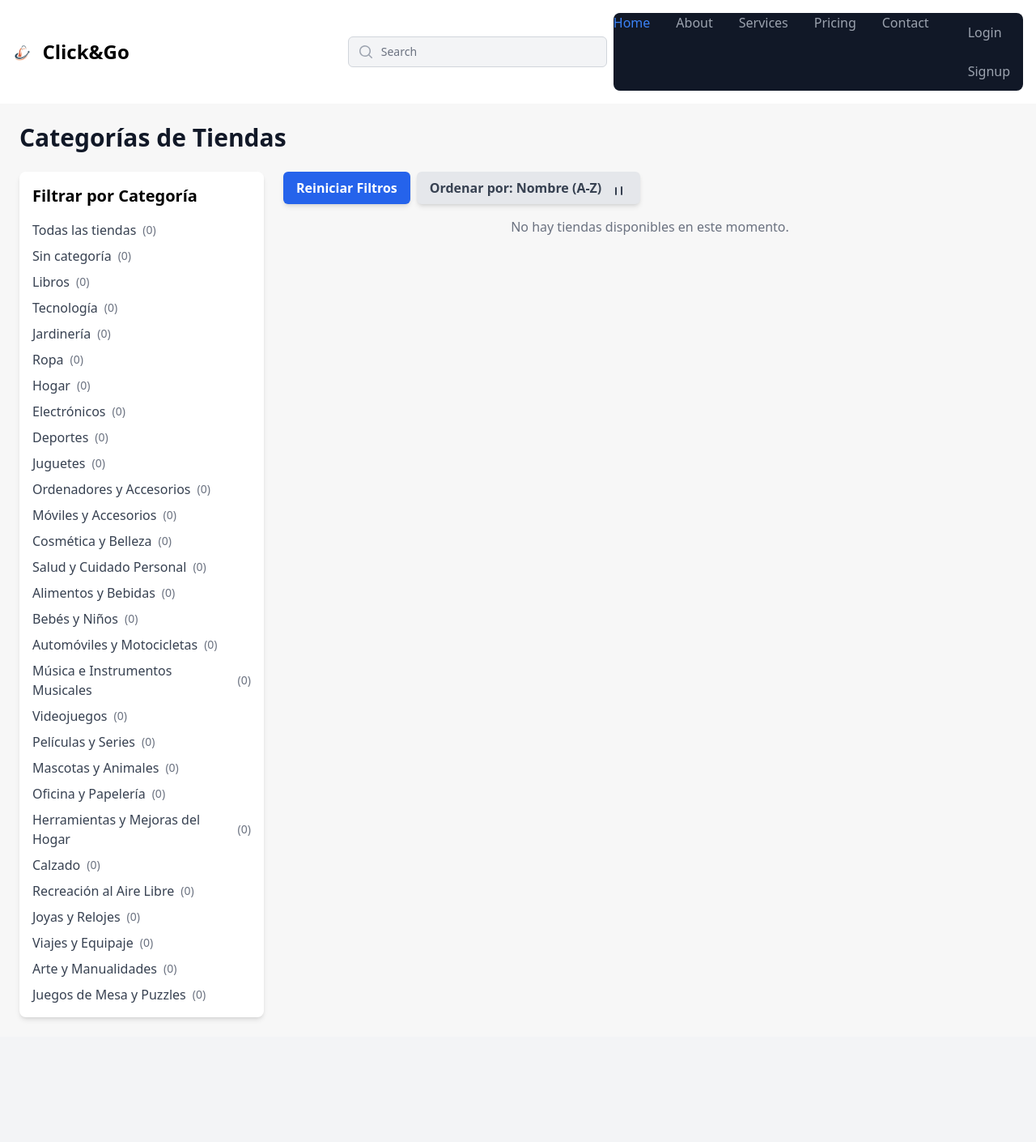
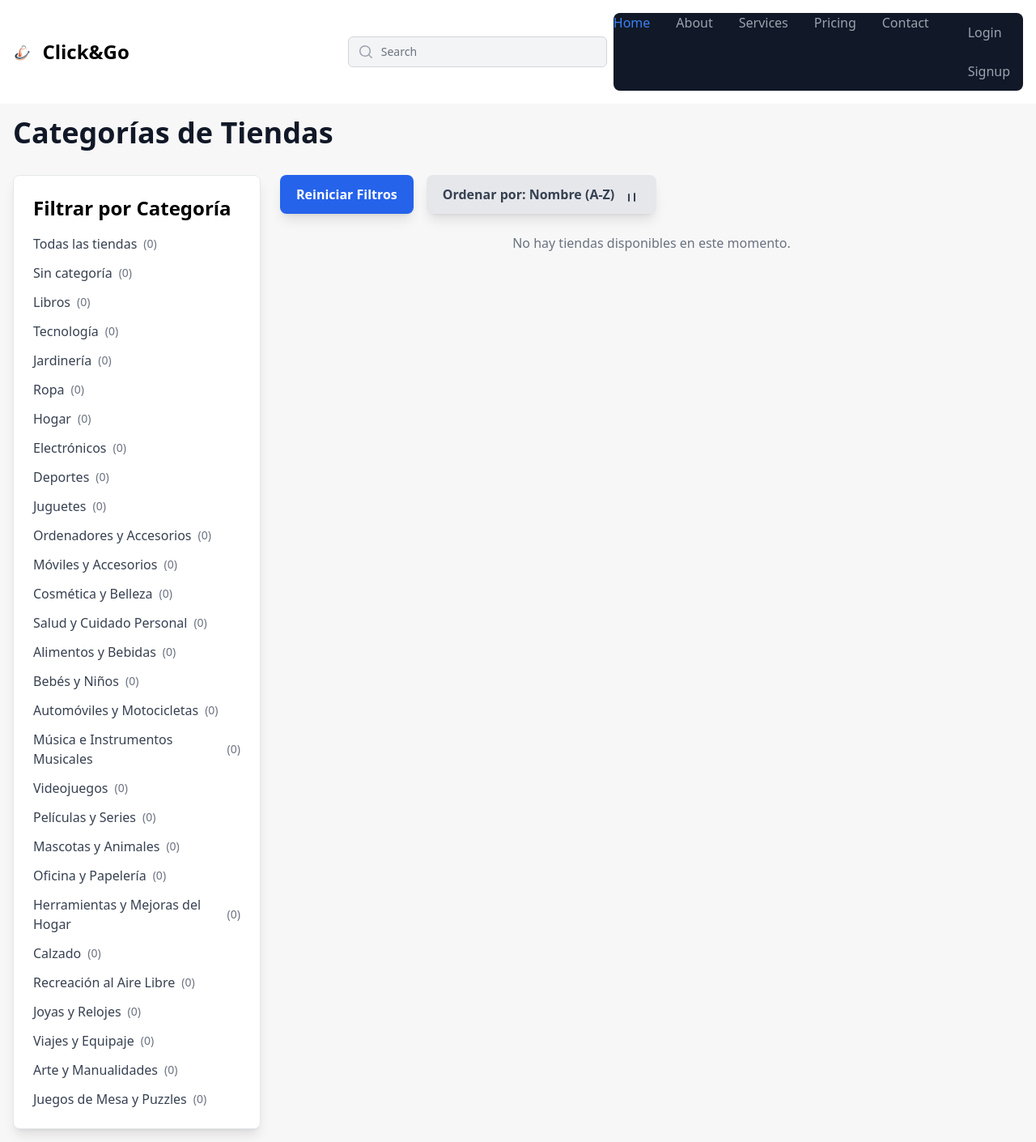
Before and after one commit to LanLop1/proyecto_final, a Django app: page /home/ in a window 1280 px wide. Shown: the whole page at 81% size. Before the commit the page ends 1259 px from the top, so only its background shows below. Run offline with Django 5.2, Linux system fonts and the light colour scheme; data that the repository does not hold is empty; parts of the project's set-up code (start-up, migrations or seed data) failed here and were passed over; some libraries are stand-ins or nearby versions.

Commit message:
upgraded home style

```diff
--- a/django-starter/templates/home.html
+++ b/django-starter/templates/home.html
@@ -2,28 +2,28 @@
 
 {% block content %}
 <body class="bg-gray-100">
-    <div class="max-w-7xl mx-auto p-6">
+    <div class="max-w-screen-2xl mx-auto p-4">
         <!-- Header -->
-        <header class="mb-6">
-            <h1 class="text-3xl font-bold text-gray-900">Categorías de Tiendas</h1>
+        <header class="mb-8">
+            <h1 class="text-4xl font-extrabold text-gray-900 animate-fade-in">Categorías de Tiendas</h1>
         </header>
 
         <!-- Main Container -->
         <div class="flex flex-col lg:flex-row gap-6">
             <!-- Sidebar -->
-            <aside class="lg:w-1/4 w-full">
-                <div class="bg-white p-4 rounded-lg shadow-md">
-                    <h2 class="text-xl font-semibold mb-4">Filtrar por Categoría</h2>
-                    <ul class="space-y-2">
+            <aside class="lg:w-1/4 w-full animate-slide-in-left">
+                <div class="bg-white p-6 rounded-lg shadow-lg border border-gray-200">
+                    <h2 class="text-2xl font-semibold mb-4">Filtrar por Categoría</h2>
+                    <ul class="space-y-3">
                         <li>
-                            <a href="{% url 'home' %}" class="block text-gray-700 hover:text-blue-600 flex items-center">
+                            <a href="{% url 'home' %}" class="block text-gray-700 hover:text-blue-600 flex items-center transition duration-300">
                                 Todas las tiendas
                                 <span class="ml-2 text-gray-500 text-sm">({{ stores.count }})</span>
                             </a>
                         </li>
                         {% for code, name, count in category_list %}
                             <li>
-                                <a href="?category={{ code }}" class="block text-gray-700 hover:text-blue-600 flex items-center">
+                                <a href="?category={{ code }}" class="block text-gray-700 hover:text-blue-600 flex items-center transition duration-300">
                                     {{ name }}
                                     <span class="ml-2 text-gray-500 text-sm">({{ count }})</span>
                                 </a>
@@ -34,29 +34,33 @@
             </aside>
 
             <!-- Store Items -->
-            <main class="lg:w-3/4 w-full">
+            <main class="lg:w-3/4 w-full animate-slide-in-right">
                 <!-- Filter Options -->
-                <div class="flex flex-wrap mb-4 space-x-2">
-                    <button class="bg-blue-600 text-white px-4 py-2 rounded-md shadow-md hover:bg-blue-700 focus:outline-none focus:ring-2 focus:ring-blue-500 transition ease-in-out duration-300" onclick="window.location.href='{% url 'home' %}'">Reiniciar Filtros</button>
+                <div class="flex flex-wrap mb-6 space-x-4 items-center">
+                    <button class="bg-blue-600 text-white px-5 py-3 rounded-lg shadow-lg hover:bg-blue-700 focus:outline-none focus:ring-4 focus:ring-blue-400 transition duration-300" onclick="window.location.href='{% url 'home' %}'">
+                        Reiniciar Filtros
+                    </button>
 
                     <!-- Sorting Options -->
                     <div class="relative inline-block text-left">
-                        <button id="sort-menu-button" class="bg-gray-200 text-gray-700 px-4 py-2 rounded-md shadow-md hover:bg-gray-300 focus:outline-none focus:ring-2 focus:ring-gray-500 transition ease-in-out duration-300">
+                        <button id="sort-menu-button" class="bg-gray-200 text-gray-700 px-5 py-3 rounded-lg shadow-lg hover:bg-gray-300 focus:outline-none focus:ring-4 focus:ring-gray-400 transition duration-300">
                             Ordenar por:
                             {% if sort_option == 'name_desc' %}
                                 Nombre (Z-A)
                             {% else %}
                                 Nombre (A-Z)
                             {% endif %}
-                            <svg class="w-5 h-5 inline-block ml-2" xmlns="http://www.w3.org/2000/svg" viewBox="0 0 20 20" fill="currentColor" aria-hidden="true"><path fill-rule="evenodd" d="M6 7a1 1 0 01.993.883L7 8v8a1 1 0 01-1.993.117L5 16V8a1 1 0 011-1zM13 6a1 1 0 01.993.883L14 7v9a1 1 0 01-1.993.117L12 16V7a1 1 0 011-1z" clip-rule="evenodd" /></svg>
+                            <svg class="w-5 h-5 inline-block ml-2" xmlns="http://www.w3.org/2000/svg" viewBox="0 0 20 20" fill="currentColor" aria-hidden="true">
+                                <path fill-rule="evenodd" d="M6 7a1 1 0 01.993.883L7 8v8a1 1 0 01-1.993.117L5 16V8a1 1 0 011-1zM13 6a1 1 0 01.993.883L14 7v9a1 1 0 01-1.993.117L12 16V7a1 1 0 011-1z" clip-rule="evenodd" />
+                            </svg>
                         </button>
-                        <div id="sort-menu" class="absolute right-0 z-10 mt-2 w-48 bg-white border border-gray-300 rounded-lg shadow-lg hidden">
+                        <div id="sort-menu" class="absolute right-0 z-10 mt-2 w-48 bg-white border border-gray-300 rounded-lg shadow-lg hidden transition duration-300">
                             <ul class="py-1 text-gray-700">
                                 <li>
-                                    <a href="?sort=name&category={{ request.GET.category }}" class="block px-4 py-2 text-sm hover:bg-gray-100">Nombre (A-Z)</a>
+                                    <a href="?sort=name&category={{ request.GET.category }}" class="block px-4 py-2 text-sm hover:bg-gray-100 transition duration-200">Nombre (A-Z)</a>
                                 </li>
                                 <li>
-                                    <a href="?sort=name_desc&category={{ request.GET.category }}" class="block px-4 py-2 text-sm hover:bg-gray-100">Nombre (Z-A)</a>
+                                    <a href="?sort=name_desc&category={{ request.GET.category }}" class="block px-4 py-2 text-sm hover:bg-gray-100 transition duration-200">Nombre (Z-A)</a>
                                 </li>
                             </ul>
                         </div>
@@ -110,7 +114,38 @@
             });
         });
     </script>
+
+    <style>
+        /* Animations */
+        @keyframes fadeIn {
+            from { opacity: 0; }
+            to { opacity: 1; }
+        }
+
+        .animate-fade-in {
+            animation: fadeIn 0.5s ease-out forwards;
+        }
+
+        .animate-slide-in-left {
+            animation: slideInLeft 0.5s ease-out forwards;
+        }
+
+        .animate-slide-in-right {
+            animation: slideInRight 0.5s ease-out forwards;
+        }
+
+        @keyframes slideInLeft {
+            from { transform: translateX(-100%); opacity: 0; }
+            to { transform: translateX(0); opacity: 1; }
+        }
+
+        @keyframes slideInRight {
+            from { transform: translateX(100%); opacity: 0; }
+            to { transform: translateX(0); opacity: 1; }
+        }
+    </style>
 </body>
+
 <!-- Contenedor del modal fuera del bucle for -->
 <div id="modal-container"class="modal hidden fixed inset-0 bg-gray-600 bg-opacity-50 overflow-y-auto h-full w-full"></div>
 <script>
```
Lines whose indentation alone changed are shown as unchanged.
